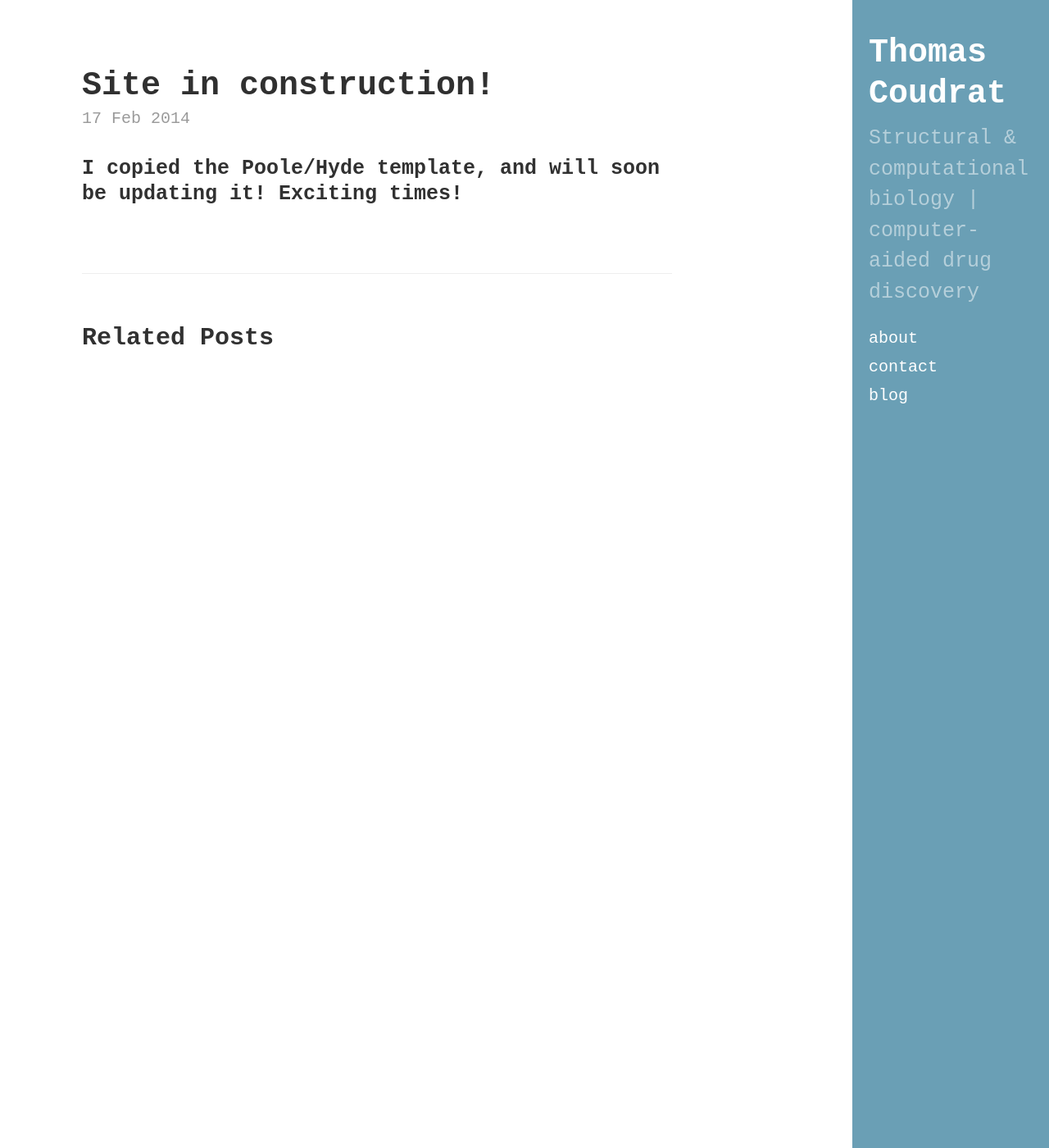
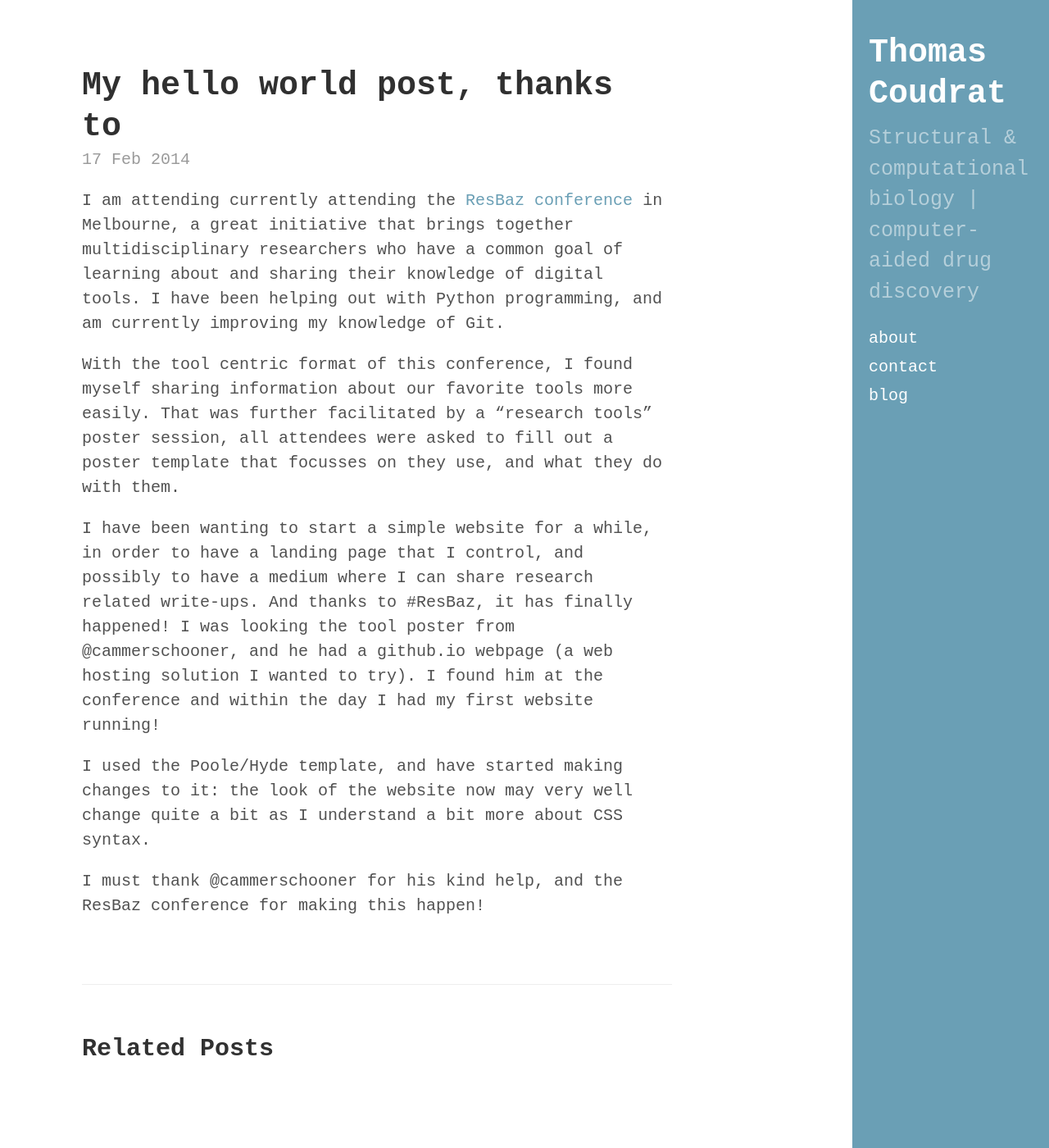
Before and after one commit to thomas-coudrat/thomas-coudrat.github.io, a Jekyll site: the page built from _posts/2014-02-17-Site-in-construction.md, in a window 1280 px wide and 1400 px high. Shown: the whole window at 82% size. Built offline with Jekyll 4.4.1, drawn with Linux system fonts in a browser that asks for light colours; Markdown is read by kramdown in place of the engine named in the settings.

Commit message:
Modified my first post

```diff
--- a/_posts/2014-02-17-Site-in-construction.md
+++ b/_posts/2014-02-17-Site-in-construction.md
@@ -1,6 +1,30 @@
 ---
 layout: post
-title: Site in construction!
+title: My hello world post, thanks to #ResBaz
 ---
 
-### I copied the Poole/Hyde template, and will soon be updating it! Exciting times!
+I am attending currently attending the [ResBaz conference](http://melbourne.resbaz.edu.au/conference)
+in Melbourne, a great initiative that brings together multidisciplinary researchers who have a
+common goal of learning about and sharing their knowledge of digital tools. I
+have been helping out with Python programming, and am currently improving my
+knowledge of Git.
+
+With the tool centric format of this conference, I found myself sharing
+information about our favorite tools more easily. That was further
+facilitated by a "research tools" poster session, all attendees were asked to
+fill out a poster template that focusses on they use, and what they do with
+them.
+
+I have been wanting to start a simple website for a while, in order to have a
+landing page that I control, and possibly to have a medium where I can share
+research related write-ups. And thanks to #ResBaz, it has finally happened! I
+was looking the tool poster from @cammerschooner, and he had a github.io
+webpage (a web hosting solution I wanted to try). I found him at the conference
+and within the day I had my first website running!
+
+I used the Poole/Hyde template, and have started making changes to it: the
+look of the website now may very well change quite a bit as I understand a bit
+more about CSS syntax.
+
+I must thank @cammerschooner for his kind help, and the ResBaz conference for
+making this happen!
```
